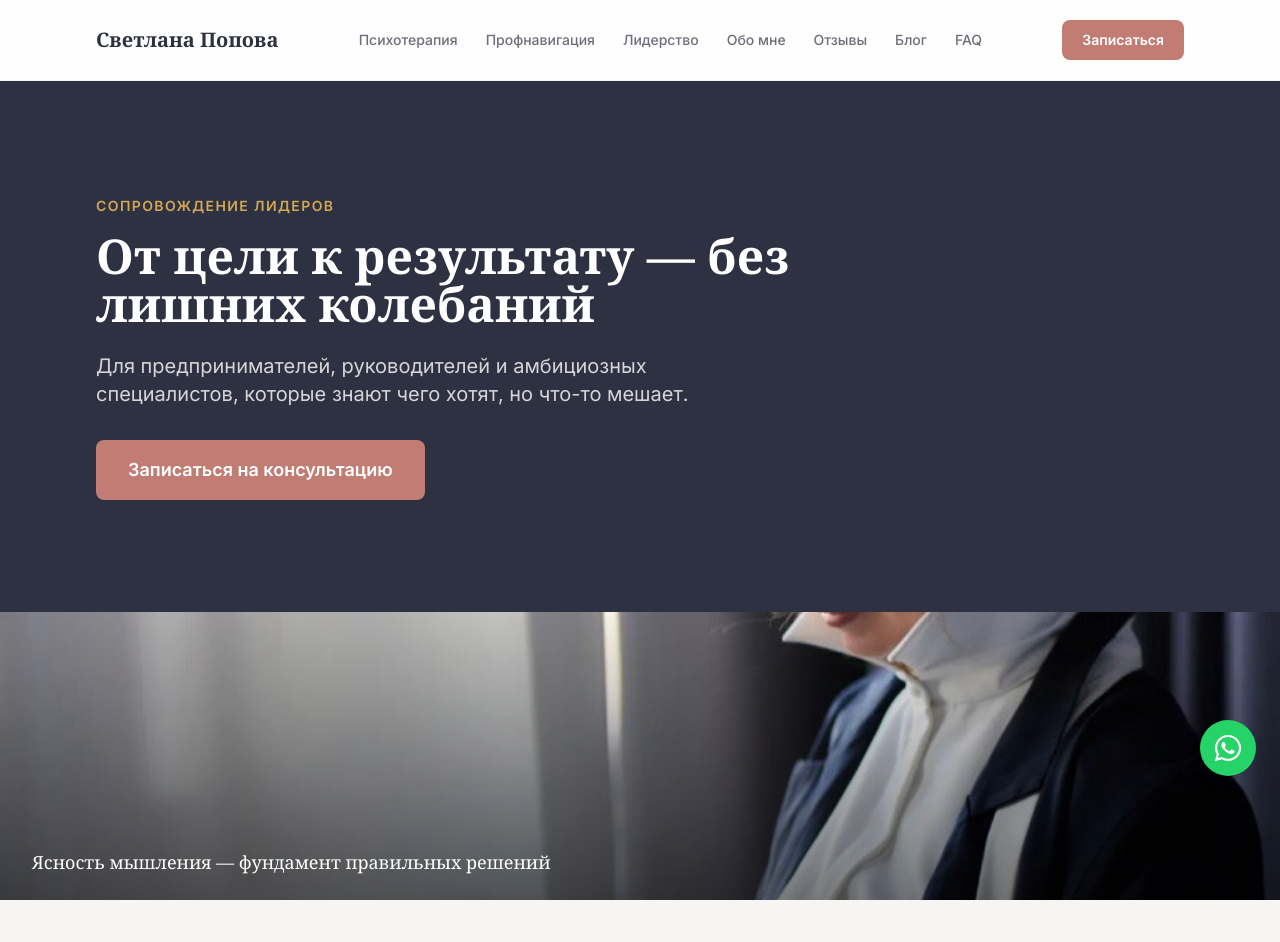
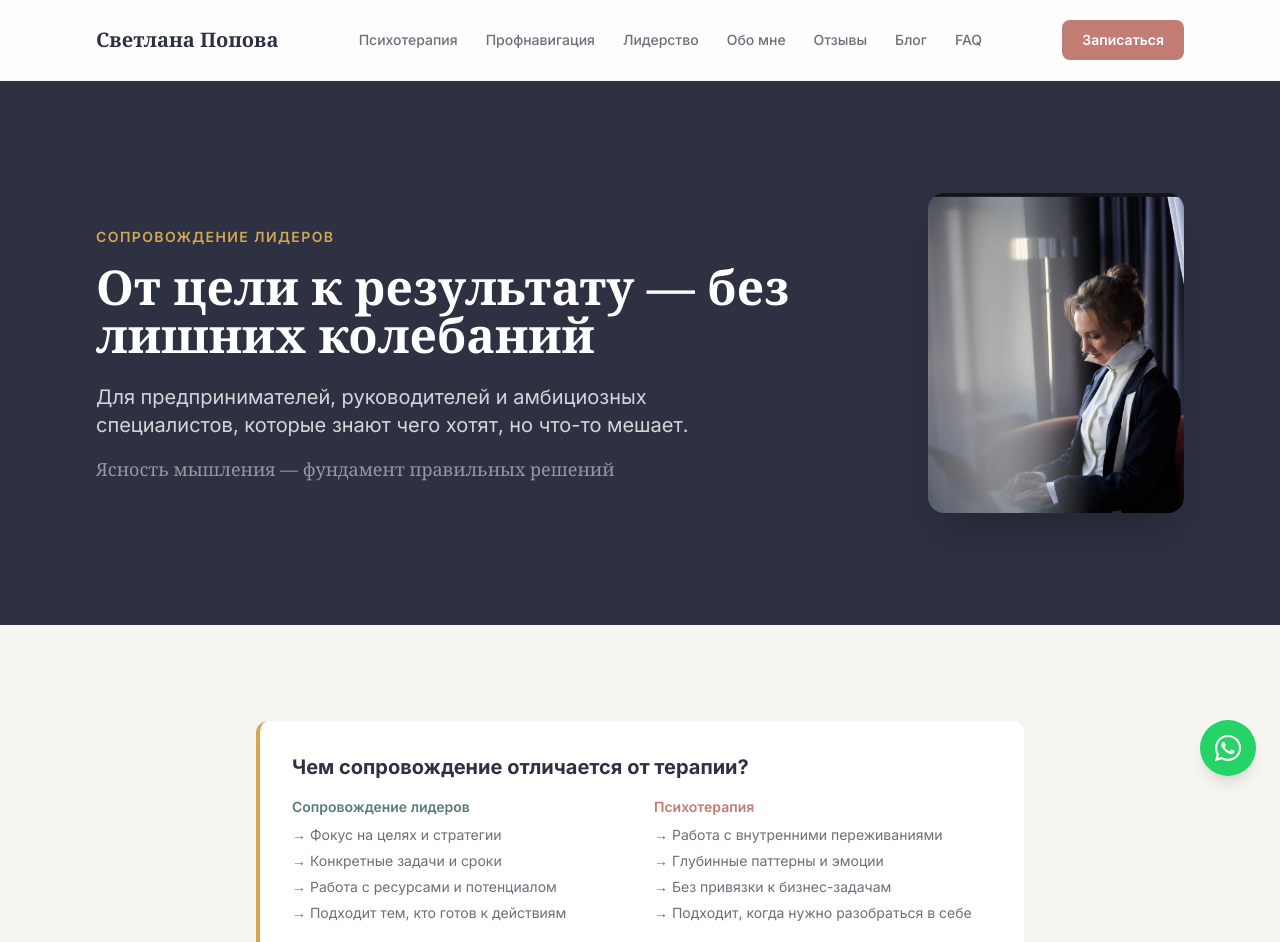
Before and after one commit to pavelypopov-droid/svetlana-popova-site, a Next.js app: page /biznes-kouching in a window 1280 px wide. Shown: the top 942 px of the page. Built offline with nearby package versions, Linux system fonts and the light colour scheme.

Commit message:
fix: move blog and coaching photos into hero section alongside text
Replace wide banner images with portrait-style photos next to the
heading text, consistent with the About page layout.

Co-Authored-By: Claude Opus 4.6 <noreply@anthropic.com>

```diff
--- a/app/(site)/biznes-kouching/page.tsx
+++ b/app/(site)/biznes-kouching/page.tsx
@@ -1,6 +1,5 @@
 import { Metadata } from 'next'
 import Image from 'next/image'
-import { ServiceHero } from '@/components/shared/ServiceHero'
 import { CtaBlock } from '@/components/shared/CtaBlock'
 import { Section } from '@/components/ui/Section'
 import { Card } from '@/components/ui/Card'
@@ -21,26 +20,35 @@ export default function KouchingPage() {
 
   return (
     <>
-      <ServiceHero
-        badge="Сопровождение лидеров"
-        title="От цели к результату — без лишних колебаний"
-        subtitle="Для предпринимателей, руководителей и амбициозных специалистов, которые знают чего хотят, но что-то мешает."
-      />
-
-      {/* Coaching visual */}
-      <section className="relative w-full h-56 md:h-72 overflow-hidden">
-        <Image
-          src="/images/generated/coaching-focus.jpg"
-          alt="Сопровождение бизнес-лидеров"
-          fill
-          className="object-cover"
-          sizes="100vw"
-        />
-        <div className="absolute inset-0 bg-gradient-to-t from-black/50 to-transparent" />
-        <div className="absolute bottom-6 left-8 text-white">
-          <p className="text-lg font-medium" style={{ fontFamily: 'Georgia, serif' }}>
-            Ясность мышления — фундамент правильных решений
-          </p>
+      <section className="bg-brand-dark py-20 md:py-28">
+        <div className="max-w-6xl mx-auto px-4 sm:px-6 lg:px-8">
+          <div className="flex flex-col md:flex-row items-center gap-10 md:gap-14">
+            <div className="flex-1">
+              <span className="inline-block text-brand-gold text-sm font-semibold uppercase tracking-widest mb-4">
+                Сопровождение лидеров
+              </span>
+              <h1 className="text-4xl md:text-5xl font-bold text-white mb-6 max-w-3xl leading-tight" style={{ fontFamily: 'Georgia, serif' }}>
+                От цели к результату — без лишних колебаний
+              </h1>
+              <p className="text-white/80 text-xl mb-4 max-w-2xl">
+                Для предпринимателей, руководителей и амбициозных специалистов, которые знают чего хотят, но что-то мешает.
+              </p>
+              <p className="text-white/50 text-lg" style={{ fontFamily: 'Georgia, serif' }}>
+                Ясность мышления — фундамент правильных решений
+              </p>
+            </div>
+            <div className="flex-shrink-0">
+              <div className="relative w-56 h-72 md:w-64 md:h-80 rounded-2xl overflow-hidden shadow-2xl">
+                <Image
+                  src="/images/generated/coaching-focus.jpg"
+                  alt="Сопровождение бизнес-лидеров"
+                  fill
+                  className="object-cover object-top"
+                  sizes="(max-width: 768px) 224px, 256px"
+                />
+              </div>
+            </div>
+          </div>
         </div>
       </section>
 
--- a/app/(site)/blog/page.tsx
+++ b/app/(site)/blog/page.tsx
@@ -27,8 +27,10 @@ export default function BlogPage() {
 
   return (
     <>
-      <section className="bg-brand-dark py-16 md:py-20">
-        <div className="max-w-6xl mx-auto px-4 sm:px-6 lg:px-8 text-center">
+      <section className="bg-brand-dark py-16 md:py-24">
+        <div className="max-w-6xl mx-auto px-4 sm:px-6 lg:px-8">
+          <div className="flex flex-col md:flex-row items-center gap-10 md:gap-14">
+            <div className="flex-1 text-center md:text-left">
               <span className="text-brand-gold text-sm font-semibold uppercase tracking-widest mb-4 block">
                 Блог
               </span>
@@ -37,18 +39,19 @@ export default function BlogPage() {
               </h1>
               <p className="text-white/70 text-xl">Практичные советы и ответы на частые вопросы</p>
             </div>
-      </section>
-
-      {/* Blog hero image */}
-      <section className="relative w-full h-48 md:h-64 overflow-hidden">
+            <div className="flex-shrink-0">
+              <div className="relative w-56 h-72 md:w-64 md:h-80 rounded-2xl overflow-hidden shadow-2xl">
                 <Image
                   src="/images/blog/blog-hero.jpg"
                   alt="Блог Светланы Поповой"
                   fill
-          className="object-cover"
-          sizes="100vw"
+                  className="object-cover object-top"
+                  sizes="(max-width: 768px) 224px, 256px"
                 />
-        <div className="absolute inset-0 bg-gradient-to-t from-brand-bg/80 to-transparent" />
+              </div>
+            </div>
+          </div>
+        </div>
       </section>
 
       <Section bg="bg-brand-bg">
```
Lines whose indentation alone changed are shown as unchanged.
